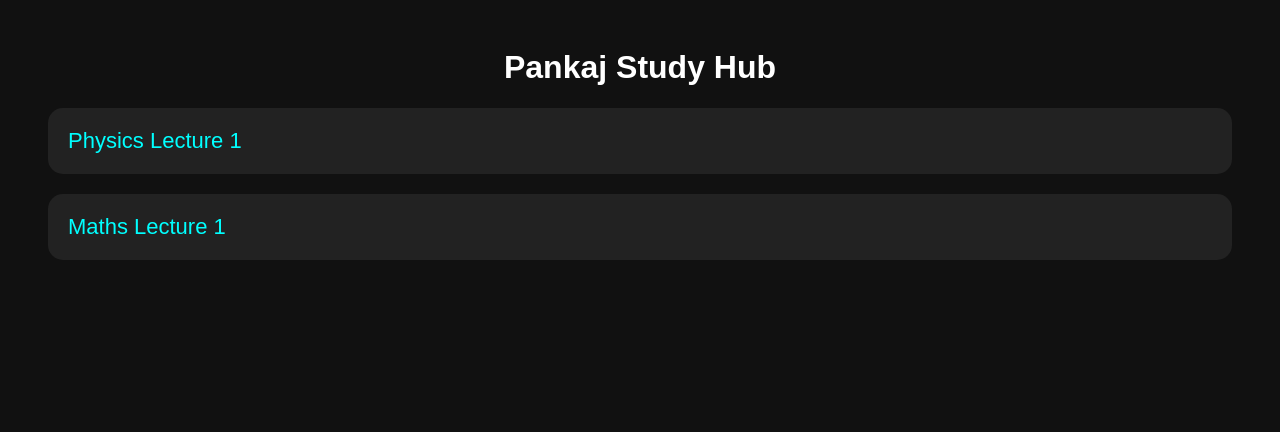
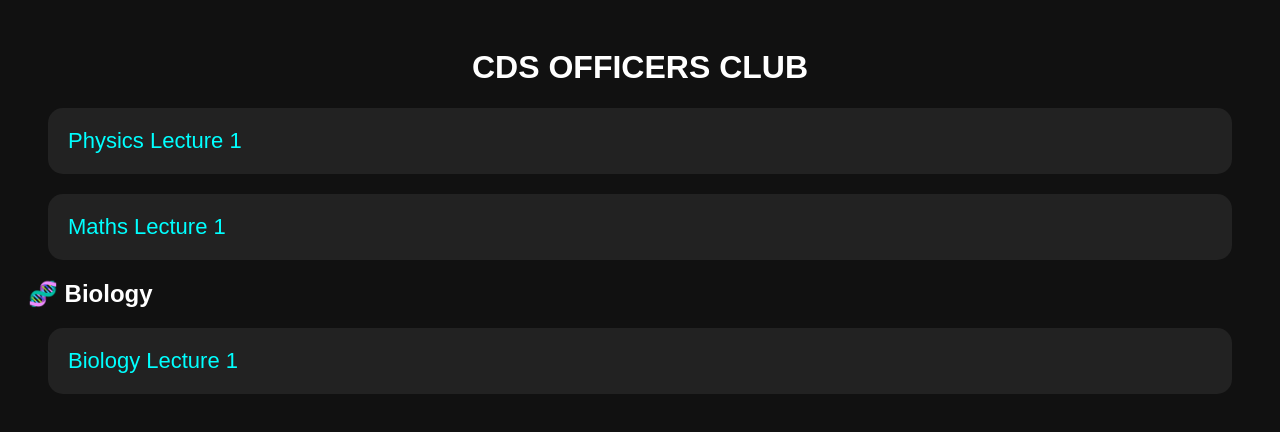
Before and after one commit to CDSOFFICERCLUB/CDS-OFFICERS-CLUB, a plain HTML site: page index.html in a window 1280 px wide. Drawn offline with Linux system fonts and the light colour scheme.

Commit message:
Update index.html

```diff
--- a/index.html
+++ b/index.html
@@ -33,7 +33,7 @@ text-decoration:none;
 
 <body>
 
-<h1>Pankaj Study Hub</h1>
+<h1>CDS OFFICERS CLUB</h1>
 
 <div class="card">
 <a href="https://t.me/yourchannel/15">
@@ -49,3 +49,13 @@ Maths Lecture 1
 
 </body>
 </html>
+<div class="subject">
+<h2>🧬 Biology</h2>
+
+<div class="card">
+<a href="https://t.me/cdsofficers/2">
+Biology Lecture 1
+</a>
+</div>
+
+</div>
```
